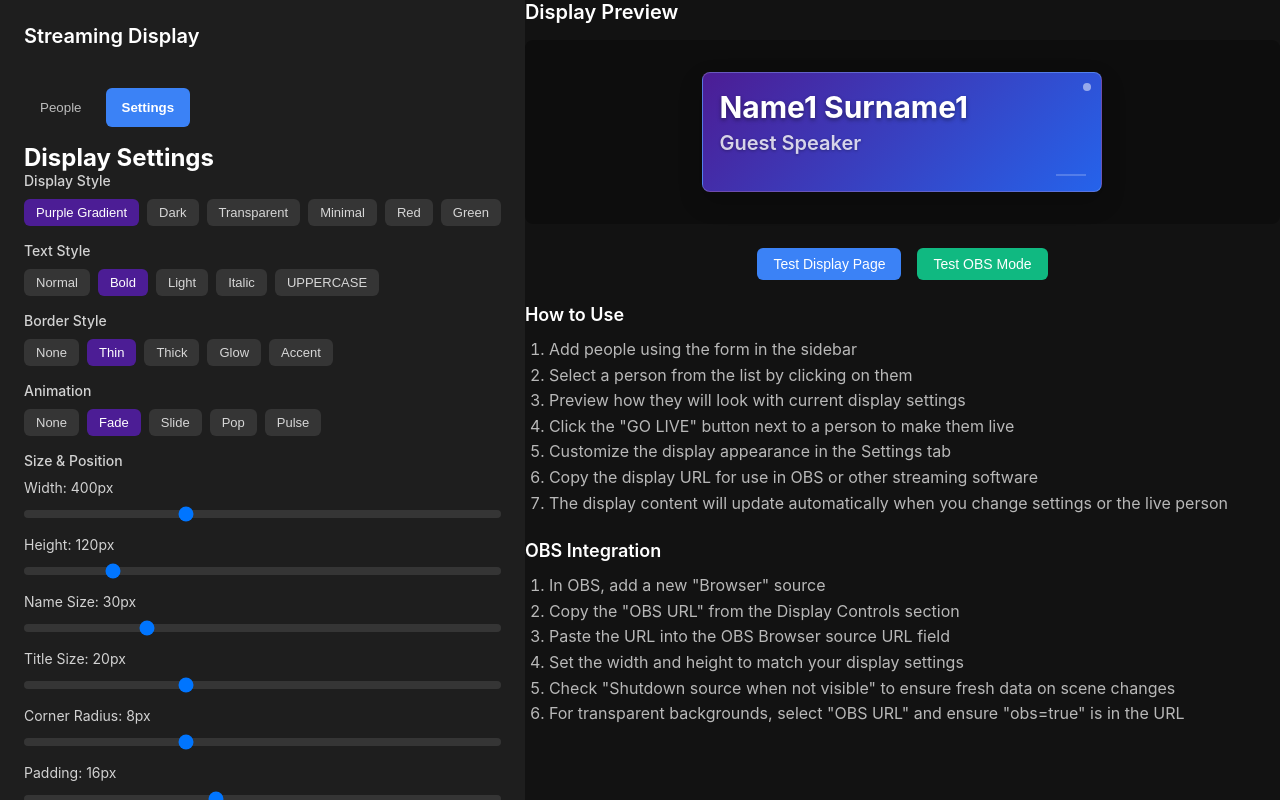
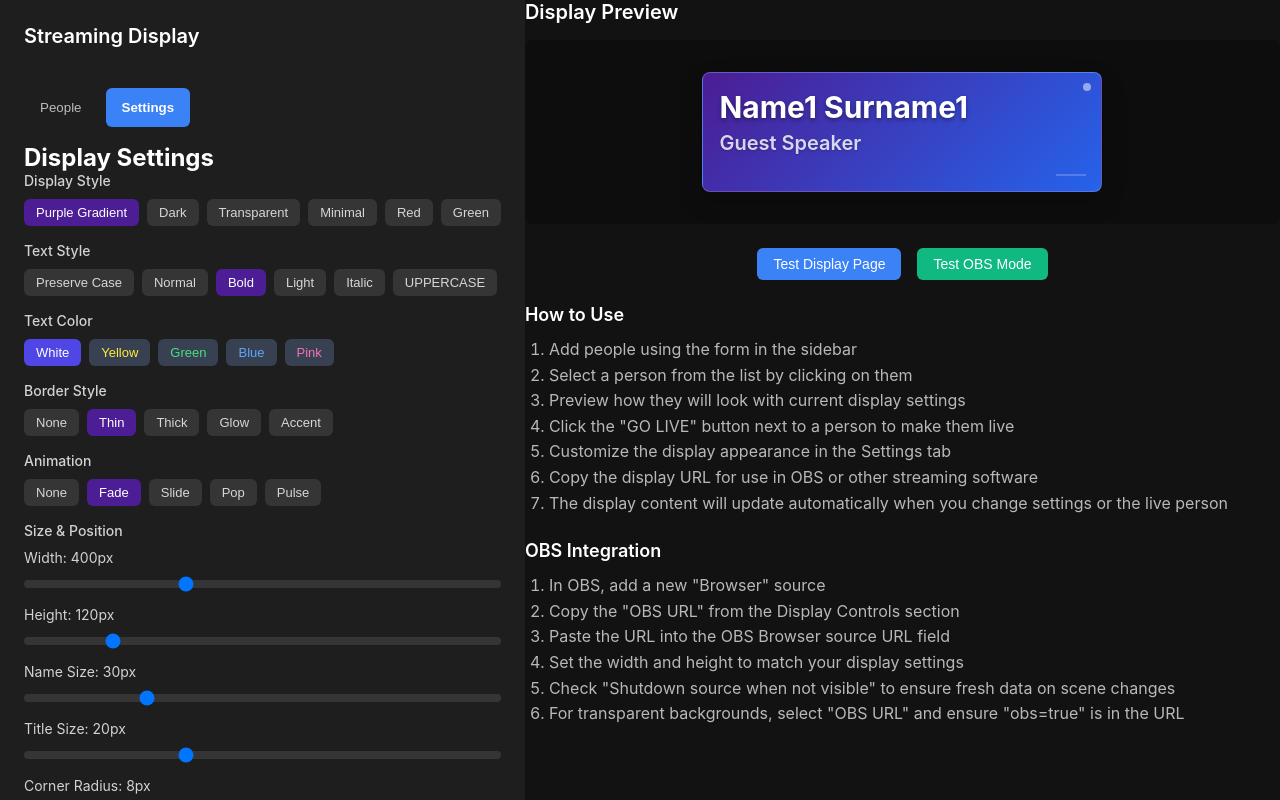
Before and after one commit to TsenkoTsenkov/streaming-name-display, a React (Create React App) app in the folder streaming-name-display/: page / in a window 1280 px wide. Both pictures are taken after a click on the button "Settings". Built offline with nearby package versions, Linux system fonts and the light colour scheme; no server answers; the database is empty.

Commit message:
adding colors to the text + small and big letters

```diff
--- a/streaming-name-display/src/components/DisplaySettings.js
+++ b/streaming-name-display/src/components/DisplaySettings.js
@@ -30,6 +30,7 @@ const DisplaySettings = () => {
 
   // Text styles
   const textStyles = [
+    { id: 'preserve-case', name: 'Preserve Case', description: 'Keeps original capitalization' },
     { id: 'normal', name: 'Normal', description: 'Regular text weight' },
     { id: 'bold', name: 'Bold', description: 'Heavy text weight' },
     { id: 'light', name: 'Light', description: 'Thin elegant text' },
@@ -98,6 +99,69 @@ const DisplaySettings = () => {
               {style.name}
             </button>
           ))}
+        </div>
+      </div>
+
+      {/* Text Color Selection */}
+      <div className="setting-section">
+        <h3 style={sectionHeadingStyle}>Text Color</h3>
+        <div style={buttonGroupStyle}>
+          {/* Common text colors */}
+          <button
+            onClick={() => handleChangeSetting("textColor", "white")}
+            style={{
+              ...styleButtonStyle,
+              backgroundColor: displaySettings.textColor === "white" ? "#4f46e5" : "#374151",
+              color: "white"
+            }}
+            title="White text"
+          >
+            White
+          </button>
+          <button
+            onClick={() => handleChangeSetting("textColor", "#ffeb3b")}
+            style={{
+              ...styleButtonStyle,
+              backgroundColor: displaySettings.textColor === "#ffeb3b" ? "#4f46e5" : "#374151",
+              color: "#ffeb3b"
+            }}
+            title="Yellow text"
+          >
+            Yellow
+          </button>
+          <button
+            onClick={() => handleChangeSetting("textColor", "#4ade80")}
+            style={{
+              ...styleButtonStyle,
+              backgroundColor: displaySettings.textColor === "#4ade80" ? "#4f46e5" : "#374151",
+              color: "#4ade80"
+            }}
+            title="Green text"
+          >
+            Green
+          </button>
+          <button
+            onClick={() => handleChangeSetting("textColor", "#60a5fa")}
+            style={{
+              ...styleButtonStyle,
+              backgroundColor: displaySettings.textColor === "#60a5fa" ? "#4f46e5" : "#374151",
+              color: "#60a5fa"
+            }}
+            title="Blue text"
+          >
+            Blue
+          </button>
+          <button
+            onClick={() => handleChangeSetting("textColor", "#f472b6")}
+            style={{
+              ...styleButtonStyle,
+              backgroundColor: displaySettings.textColor === "#f472b6" ? "#4f46e5" : "#374151",
+              color: "#f472b6"
+            }}
+            title="Pink text"
+          >
+            Pink
+          </button>
         </div>
       </div>
 
--- a/streaming-name-display/src/components/DisplayView.js
+++ b/streaming-name-display/src/components/DisplayView.js
@@ -130,7 +130,8 @@ const DisplayView = ({ person, settings }) => {
       fontSize,
       textStyle,
       textShadow,
-      centeredText
+      centeredText,
+      textColor = 'white' // Default to white if not specified
     } = settings;
 
     const baseStyles = {
@@ -139,6 +140,7 @@ const DisplayView = ({ person, settings }) => {
       margin: 0,
       transition: 'all 0.3s ease',
       textAlign: centeredText ? 'center' : 'left',
+      color: textColor, // Use the textColor setting
     };
 
     // Apply styles based on textStyle
@@ -188,16 +190,19 @@ const DisplayView = ({ person, settings }) => {
       titleFontSize,
       textStyle,
       textShadow,
-      centeredText
+      centeredText,
+      textColor = 'white' // Default to white if not specified
     } = settings;
 
     const baseStyles = {
       fontSize: `${titleFontSize}px`,
       lineHeight: '1.4',
-      color: 'rgba(255, 255, 255, 0.8)',
       margin: '4px 0 0 0',
+      fontWeight: '400',
+      opacity: '0.8',
       transition: 'all 0.3s ease',
       textAlign: centeredText ? 'center' : 'left',
+      color: textColor, // Use the textColor setting
     };
 
     // Apply styles based on textStyle
@@ -290,6 +295,20 @@ const DisplayView = ({ person, settings }) => {
     }
   };
 
+  // Handle case formatting based on text style
+  const formatTextCase = (text, style) => {
+    if (!text) return '';
+
+    switch (style) {
+      case 'uppercase':
+        return text.toUpperCase();
+      case 'preserve-case':
+        return text; // Keep original capitalization
+      default:
+        return text;
+    }
+  };
+
   // Apply all styles
   const containerStyles = {
     ...getContainerStyles(),
@@ -300,10 +319,9 @@ const DisplayView = ({ person, settings }) => {
   const nameStyles = getNameStyles();
   const titleStyles = getTitleStyles();
 
-  // Special case for text style uppercase
-  const displayName = settings.textStyle === 'uppercase'
-    ? `${person.name} ${person.surname || ''}`.toUpperCase()
-    : `${person.name} ${person.surname || ''}`;
+  // Format name and title based on text style
+  const displayName = formatTextCase(`${person.name} ${person.surname || ''}`, settings.textStyle);
+  const displayTitle = formatTextCase(person.title, settings.textStyle);
 
   // Get the accent color based on display style for decorative elements
   const getAccentColor = () => {
@@ -364,7 +382,7 @@ const DisplayView = ({ person, settings }) => {
         <h1 style={nameStyles}>{displayName}</h1>
       )}
       {settings.showTitles && person.title && (
-        <div style={titleStyles}>{settings.textStyle === 'uppercase' ? person.title.toUpperCase() : person.title}</div>
+        <div style={titleStyles}>{displayTitle}</div>
       )}
 
       {/* Render decorative elements */}
--- a/streaming-name-display/src/context/AppContext.js
+++ b/streaming-name-display/src/context/AppContext.js
@@ -10,6 +10,7 @@ const defaultSettings = {
   showTitles: true,
   displayStyle: "gradient", // gradient, solid, transparent, minimal
   textStyle: "bold", // normal, bold, light
+  textColor: "white", // new setting for text color
   borderStyle: "thin", // none, thin, glow, accent
   textShadow: true,
   boxShadow: true,
```
